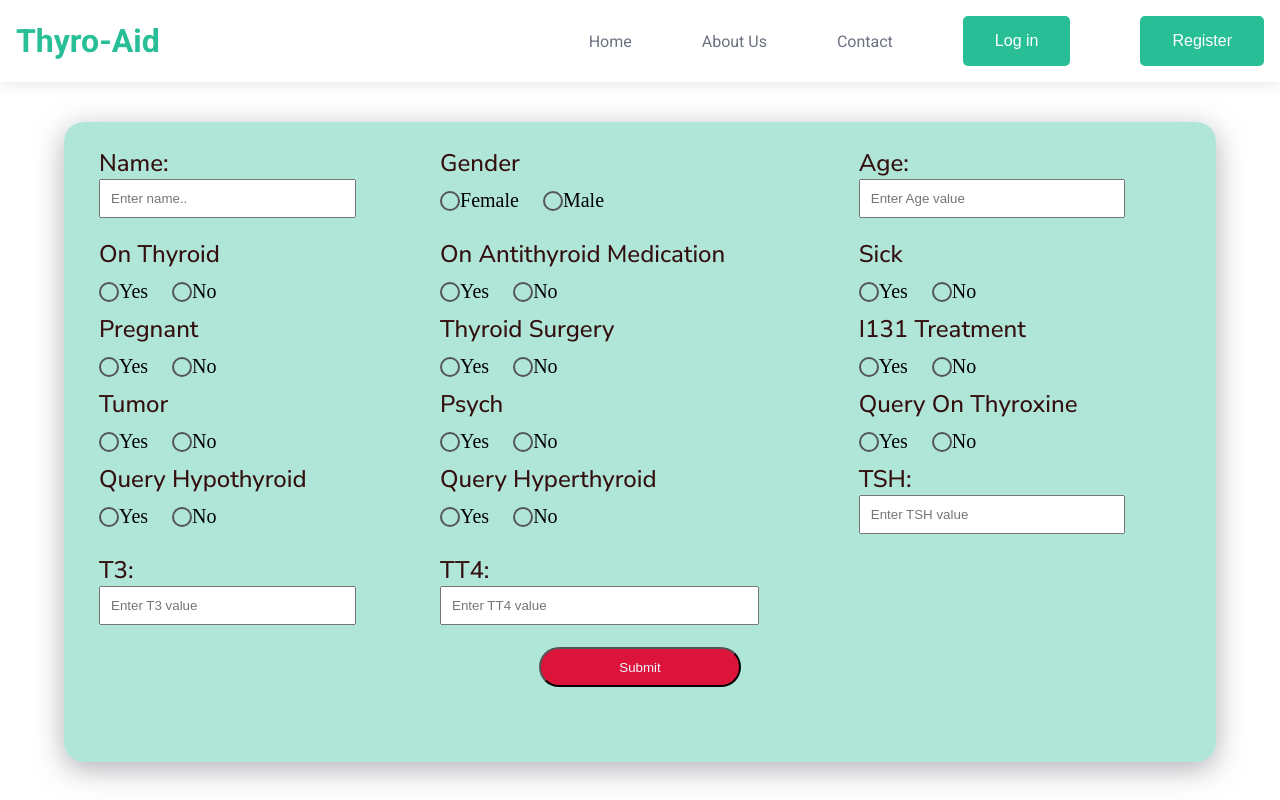
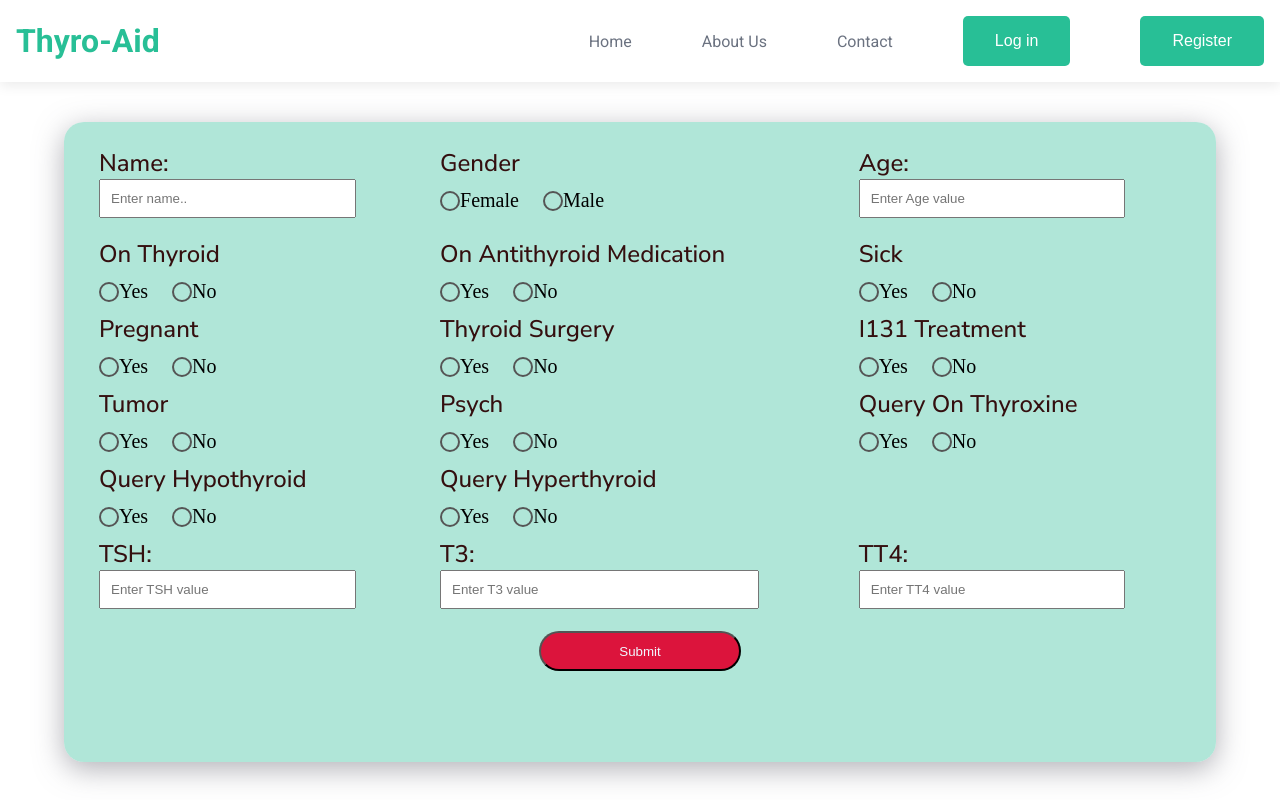
Before and after one commit to Durga-prasad-1/G63ps, a React (Create React App) app in the folder Frontend/: page /form in a window 1280 px wide. Built offline with nearby package versions, Linux system fonts and the light colour scheme.

Commit message:
added output page

```diff
--- a/Frontend/src/components/App.jsx
+++ b/Frontend/src/components/App.jsx
@@ -9,6 +9,7 @@ import Profile from "./profile/profile";
 import Navbar2 from  "./navbar/navlink2";
 import ThyroidTestForm from "./test/test";
 import ResetPassword from "./resetPassword/resetpassword";
+import Report from "./outputPage/output";
 import {
     BrowserRouter as Router,
     Route,
@@ -20,9 +21,6 @@ function App(){
     const [setNav,handleNav] = useState(false);
     // handleNav(setNav);
     let kk = "";
-    function changeToken(){
-        kk = localStorage.getItem('token');
-    }
     console.log()
     kk = localStorage.getItem('token');
     // console.log(kk);
@@ -45,6 +43,7 @@ function App(){
             <Route path="/form" element={<Form />} />
             <Route path="/resetPassword" element={<ResetPassword />} />
             <Route path ="/test" element = {<ThyroidTestForm />} />
+            <Route path ="/outputPage" element = {<Report />} />
             <Route path="/" element={<Home />} />
 
             </Routes>
--- a/Frontend/src/components/forms/Form.jsx
+++ b/Frontend/src/components/forms/Form.jsx
@@ -1,14 +1,15 @@
 import React,{useState} from "react";
+import { useNavigate } from "react-router-dom";
 import "./form.css"
 import radio from "../../RadiosData/radioData";
 import RadioBox from "./RadioBox";
 import Input from "./Input";
 import Name from "./nameGender";
-import Gender from "./Gender";
 
 
 
 function Form(props){
+    let navigate = useNavigate();
 
     let [formData, setFormData] = useState({
         Name:"",
@@ -53,6 +54,7 @@ function Form(props){
         } catch (error) {
             console.log(error);
         }
+        navigate("/outputPage");
         console.log(formData);
     }
 
@@ -66,9 +68,9 @@ function Form(props){
                         <RadioBox yes={"yes30"} no={"no30"} key={30} name={"Gender"} set={formData} func={setFormData}/>
                         <Input type="number" name="Age" key="Age" set={formData} func={setFormData}/>
                         {radio.map(Details)}
-                        <Input name="TSH" key="TSH" set={formData} func={setFormData}/>
-                        <Input name="T3" key="T3" set={formData} func={setFormData}/>
-                        <Input name="TT4" key="TT4" set={formData} func={setFormData}/>
+                        <div id="Tsh"><Input name="TSH" key="TSH" set={formData} func={setFormData}/></div>
+                        <div id="T3"><Input name="T3" key="T3" set={formData} func={setFormData}/></div>
+                        <div id="Tt4"><Input name="TT4" key="TT4" set={formData} func={setFormData}/></div>
                     </div>
                     <div className="button_class" >
                         <button className="_button" type="submit" value="Submit">Submit</button>
```
